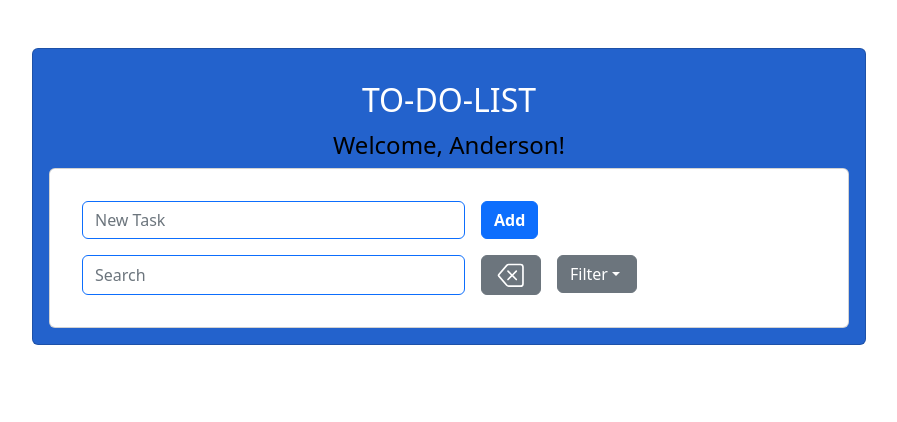
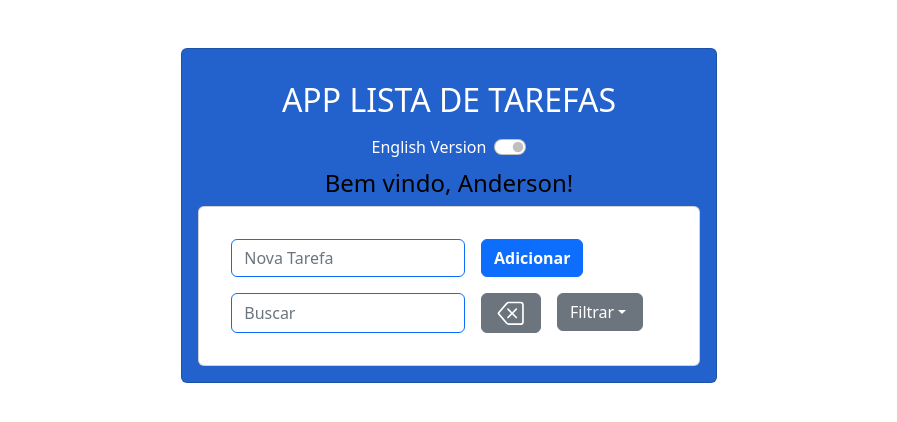
Before and after one commit to andyrodrigo/To-Do_List, an Angular app: page / in a window 1280 px wide. Shown: the top 422 px of the page, without its empty margins (191-1088 px from the left). Built offline with nearby package versions, Linux system fonts and the light colour scheme.

Commit message:
language change

```diff
--- a/src/app/src/app/components/home/home.component.html
+++ b/src/app/src/app/components/home/home.component.html
@@ -1,13 +1,19 @@
 
-<main class="d-flex justify-content-center my-5" >
+<main class="d-flex justify-content-center my-5 container" >
   <div class="card text-white" style="background-color: rgb(35,98,204)">
 
     <div class="card-body d-flex flex-column align-items-center">
 
-      <h2 class="card-title my-3">TO-DO-LIST</h2>
-      <h4 class="card-subtitle mb-2 text-black">Welcome, Anderson!</h4>
+      <h2 class="card-title my-3"> {{ appName }} </h2>
 
-      <app-item-list></app-item-list>
+      <div class="form-check form-switch">
+        <input (click)="changeLanguage(); itemList.changeLanguage()" class="form-check-input" type="checkbox" id="flexSwitchCheckDefault">
+        <label class="form-check-label" for="flexSwitchCheckDefault">English Version</label>
+      </div>
+
+      <h4 class="card-subtitle my-2 mb-2 text-black"> {{ welcomeMSG }} </h4>
+
+      <app-item-list #itemList [eng_version]= "eng_version" ></app-item-list>
 
     </div>
 
--- a/src/app/src/app/components/home/home.component.ts
+++ b/src/app/src/app/components/home/home.component.ts
@@ -10,6 +10,26 @@ export class HomeComponent implements OnInit {
   constructor() { }
 
   ngOnInit(): void {
+    this.changeLanguage()
+  }
+
+  eng_version: boolean = true
+  appName = "TO-DO-LIST-APP"
+  welcomeMSG = "Welcome, Anderson!"
+
+
+  changeLanguage(){
+    if(this.eng_version){
+      this.eng_version = false;
+      this.appName = "APP LISTA DE TAREFAS"
+      this.welcomeMSG = "Bem vindo, Anderson!"
+    }else{
+      this.eng_version = true;
+      this.appName = "TO-DO-LIST-APP"
+      this.welcomeMSG = "Welcome, Anderson!"
+
+    }
+    console.log( "home: " + this.eng_version)
   }
 
 }
--- a/src/app/src/app/components/item-list/item-list.component.css
+++ b/src/app/src/app/components/item-list/item-list.component.css
@@ -0,0 +1,4 @@
+.menuItem{
+    text-align: center;
+    font-family:'Franklin Gothic Medium', 'Arial Narrow', Arial, sans-serif;
+}
--- a/src/app/src/app/components/item-list/item-list.component.html
+++ b/src/app/src/app/components/item-list/item-list.component.html
@@ -1,14 +1,14 @@
-<div class="card" style="width: 800px;">
+<div class="card" >
 
     <div class="card-body">
 
         <div class="d-flex flex-row my-3 ">
-            <input #taskInput (keyup.enter)="addTask( taskInput.value ); taskInput.value='' " type="text" class="form-control w-50 mx-3 border border-primary" placeholder="New Task" aria-label="New Task" aria-describedby="basic-addon1">
-            <button (click)="addTask( taskInput.value ); taskInput.value='' " class="btn btn-primary"><strong>Add</strong> </button>
+            <input #taskInput (keyup.enter)="addTask( taskInput.value ); taskInput.value='' " type="text" class="form-control w-50 mx-3 border border-primary" [placeholder]="newtaskPlaceholderName" aria-label="New Task" aria-describedby="basic-addon1">
+            <button (click)="addTask( taskInput.value ); taskInput.value='' " class="btn btn-primary"><strong> {{addButtonName}} </strong> </button>
         </div>
 
         <div class="d-flex flex-row my-3">
-            <input #searchInput (keyup)="filterBy( searchInput.value )" type="text" class="form-control w-50 mx-3 border border-primary" placeholder="Search" aria-label="Search" aria-describedby="basic-addon1">
+            <input #searchInput (keyup)="filterBy( searchInput.value )" type="text" class="form-control w-50 mx-3 border border-primary" [placeholder]="searchPlaceholderName" aria-label="Search" aria-describedby="basic-addon1">
             <button (click)= "searchInput.value='' ; filter(2)"  class="btn btn-secondary" style="width: 60px; height: 40px">
               <svg xmlns="http://www.w3.org/2000/svg" width="30" height="30" fill="white" class="bi bi-backspace" viewBox="0 0 16 18">
                 <path d="M5.83 5.146a.5.5 0 0 0 0 .708L7.975 8l-2.147 2.146a.5.5 0 0 0 .707.708l2.147-2.147 2.146 2.147a.5.5 0 0 0 .707-.708L9.39 8l2.146-2.146a.5.5 0 0 0-.707-.708L8.683 7.293 6.536 5.146a.5.5 0 0 0-.707 0z"/>
@@ -17,18 +17,18 @@
             </button>
             <div class="dropdown">
                 <button (mouseover)="menu.classList.add('show')" (mouseleave)="menu.classList.remove('show')" class="btn btn-secondary dropdown-toggle mx-3" type="button" id="dropdownMenuButton" data-toggle="dropdown" aria-haspopup="true" aria-expanded="false">
-                  Filter
+                  {{filterButtonName}}
                 </button>
                 <div #menu class="dropdown-menu" (mouseover)="menu.classList.add('show')" (mouseleave)="menu.classList.remove('show')" aria-labelledby="dropdownMenuButton">
-                  <a (click)="filter(2); menu.classList.remove('show')" class="dropdown-item" href="#">All</a>
-                  <a (click)="filter(1); menu.classList.remove('show')" class="dropdown-item" href="#">Done</a>
-                  <a (click)="filter(0); menu.classList.remove('show')" class="dropdown-item" href="#">Undone</a>
+                  <a (click)="filter(2); menu.classList.remove('show')" class="dropdown-item menuItem" href="#"> {{dropItemAllName}} </a>
+                  <a (click)="filter(1); menu.classList.remove('show')" class="dropdown-item menuItem" href="#"> {{dropItemDoneName}} </a>
+                  <a (click)="filter(0); menu.classList.remove('show')" class="dropdown-item menuItem" href="#"> {{dropItemUndoneName}} </a>
                 </div>
               </div>
         </div>
 
         <div class="mx-3" *ngFor="let task of showTasks">
-          <app-item [task]="task" (remove)="removeTask($event)" (edit)="editTask($event)"></app-item>
+          <app-item [task]="task" (remove)="removeTask($event)" (edit)="editTask($event)" (change)="changeTask($event)"></app-item>
         </div>
 
     </div>
--- a/src/app/src/app/components/item-list/item-list.component.ts
+++ b/src/app/src/app/components/item-list/item-list.component.ts
@@ -1,4 +1,4 @@
-import { Component, OnInit } from '@angular/core';
+import { Component, Input, OnInit } from '@angular/core';
 import { ItemToDo } from '../../interfaces/item-to-do';
 
 @Component({
@@ -11,6 +11,16 @@ export class ItemListComponent implements OnInit {
   tasks: Array<ItemToDo> = [];
   showTasks: Array<ItemToDo> = [];
 
+  @Input() eng_version: boolean = false ;
+
+  addButtonName = "Add"
+  filterButtonName = "Filter"
+  dropItemAllName = "ALL"
+  dropItemDoneName = "DONE"
+  dropItemUndoneName = "UNDONE"
+  searchPlaceholderName = "Search"
+  newtaskPlaceholderName = "New Task"
+
   constructor() { }
 
   ngOnInit(): void {
@@ -21,13 +31,14 @@ export class ItemListComponent implements OnInit {
     }else{
       this.tasks = [];
     }
-    console.log("update")
     this.showTasks = this.tasks
+    this.changeLanguage()
+    this.changeLanguage()
   }
 
   //Functions:
   addTask( title: string ){
-    console.log( title )
+    console.log( this.eng_version )
     const id = this.tasks.length + 1;
     this.tasks.push({
       id: id,
@@ -45,11 +56,37 @@ export class ItemListComponent implements OnInit {
 
   editTask(task: any){
     let index = this.tasks.indexOf(task);
-    let b = task.done
-    console.log( b )
-    this.tasks[index].done = b
-    console.log(this.tasks[index].done )
+    this.tasks[index].done = task.done
     localStorage.setItem('tasks', JSON.stringify(this.tasks) )
+  }
+
+  changeTask(task: any){
+    let index = this.tasks.indexOf(task);
+    this.tasks[index].title = task.title
+    localStorage.setItem('tasks', JSON.stringify(this.tasks) )
+  }
+
+  changeLanguage(){
+    if(this.eng_version){
+      this.eng_version = false;
+      this.addButtonName = "Adicionar"
+      this.filterButtonName = "Filtrar"
+      this.dropItemAllName = "TODOS"
+      this.dropItemDoneName = "FEITOS"
+      this.dropItemUndoneName = "NÃO FEITOS"
+      this.searchPlaceholderName = "Buscar"
+      this.newtaskPlaceholderName = "Nova Tarefa"
+    }else{
+      this.eng_version = true;
+      this.addButtonName = "Add"
+      this.filterButtonName = "Filter"
+      this.dropItemAllName = "ALL"
+      this.dropItemDoneName = "DONE"
+      this.dropItemUndoneName = "UNDONE"
+      this.searchPlaceholderName = "Search"
+      this.newtaskPlaceholderName = "New Task"
+
+    }
   }
 
   filterBy( input: string ){
--- a/src/app/src/app/components/item/item.component.html
+++ b/src/app/src/app/components/item/item.component.html
@@ -1,17 +1,22 @@
 <div class="d-flex flex-row justify-content-between text-black p-1 my-2 rounded " style="background-color: rgb(197,225,229)">
+
     <div >
-        <p class="d-flex align-items-center h-100 mx-3" [ngStyle]=" { textDecoration: task.done ? 'line-through' : 'none'}">{{ task.title }}</p>
+        <p *ngIf= "edition == false" class="d-flex align-items-center h-100 mx-3" [ngStyle]=" { textDecoration: task.done ? 'line-through' : 'none'}">{{ task.title }}</p>
+        <input #inputChange *ngIf= "edition == true"   (keyup.enter)="changeTask( inputChange.value );editTask()" type="text" [value]="task.title" >
     </div>
     <div class="d-flex flex-row">
-        <button (click)="markAsDone()" [ngClass]="{'btn-success': task.done === true, 'btn-dark' : task.done === false }"class="btn mx-1" style="width: 40px; height: 35px">
+
+        <button (click)="markAsDone()" [ngClass]="{'btn-success': task.done === true, 'btn-dark' : task.done === false }" class="btn mx-1" style="width: 40px; height: 35px">
             <svg xmlns="http://www.w3.org/2000/svg" width="16" height="16" fill="currentColor" class="bi bi-check-lg" viewBox="0 0 16 16">
                 <path d="M12.736 3.97a.733.733 0 0 1 1.047 0c.286.289.29.756.01 1.05L7.88 12.01a.733.733 0 0 1-1.065.02L3.217 8.384a.757.757 0 0 1 0-1.06.733.733 0 0 1 1.047 0l3.052 3.093 5.4-6.425a.247.247 0 0 1 .02-.022Z"/>
               </svg>
         </button>
-        <button class="btn btn-secondary mx-1" style="width: 40px; height: 35px">
+
+        <button (click)="editTask()" [ngClass]="{'btn-warning': edition === true, 'btn-secondary' : edition === false }" class="btn mx-1" style="width: 40px; height: 35px">
             <svg xmlns="http://www.w3.org/2000/svg" width="16" height="16" fill="currentColor" class="bi bi-pencil" viewBox="0 0 16 16">
             <path d="M12.146.146a.5.5 0 0 1 .708 0l3 3a.5.5 0 0 1 0 .708l-10 10a.5.5 0 0 1-.168.11l-5 2a.5.5 0 0 1-.65-.65l2-5a.5.5 0 0 1 .11-.168l10-10zM11.207 2.5 13.5 4.793 14.793 3.5 12.5 1.207 11.207 2.5zm1.586 3L10.5 3.207 4 9.707V10h.5a.5.5 0 0 1 .5.5v.5h.5a.5.5 0 0 1 .5.5v.5h.293l6.5-6.5zm-9.761 5.175-.106.106-1.528 3.821 3.821-1.528.106-.106A.5.5 0 0 1 5 12.5V12h-.5a.5.5 0 0 1-.5-.5V11h-.5a.5.5 0 0 1-.468-.325z"/>
           </svg></button>
+
         <button (click)="removeTask()" class="btn btn-danger mx-1" style="width: 40px; height: 35px">
             <svg xmlns="http://www.w3.org/2000/svg" width="16" height="16" fill="currentColor" class="bi bi-trash" viewBox="0 0 16 16">
                 <path d="M5.5 5.5A.5.5 0 0 1 6 6v6a.5.5 0 0 1-1 0V6a.5.5 0 0 1 .5-.5zm2.5 0a.5.5 0 0 1 .5.5v6a.5.5 0 0 1-1 0V6a.5.5 0 0 1 .5-.5zm3 .5a.5.5 0 0 0-1 0v6a.5.5 0 0 0 1 0V6z"/>
--- a/src/app/src/app/components/item/item.component.ts
+++ b/src/app/src/app/components/item/item.component.ts
@@ -9,6 +9,8 @@ import { ItemToDo } from '../../interfaces/item-to-do';
 
 export class ItemComponent implements OnInit {
 
+  edition = false
+
   //From the Parent
   @Input() task: ItemToDo= {
     id: 0,
@@ -19,20 +21,19 @@ export class ItemComponent implements OnInit {
   //To the Parent
   @Output() remove: EventEmitter<any> = new EventEmitter;
   @Output() edit: EventEmitter<any> = new EventEmitter;
+  @Output() change: EventEmitter<any> = new EventEmitter;
 
   constructor() { }
 
-  ngOnInit(): void {
-    //this.markAsDone();
-  }
+  ngOnInit(): void {}
 
   //Functions:
 
-  removeTask():void{
+  removeTask(): void{
     this.remove.emit(this.task)
   }
 
-  markAsDone():void{
+  markAsDone(): void{
     if(this.task.done === false){
       this.task.done = true
     }else{
@@ -42,4 +43,17 @@ export class ItemComponent implements OnInit {
     console.log( this.task )
   }
 
+  editTask(): void{
+    if(this.edition === false){
+      this.edition = true
+    }else{
+      this.edition = false
+    }
+  }
+
+  changeTask( newTask: string ): void{
+    this.task.title = newTask
+    this.change.emit(this.task)
+  }
+
 }
```
